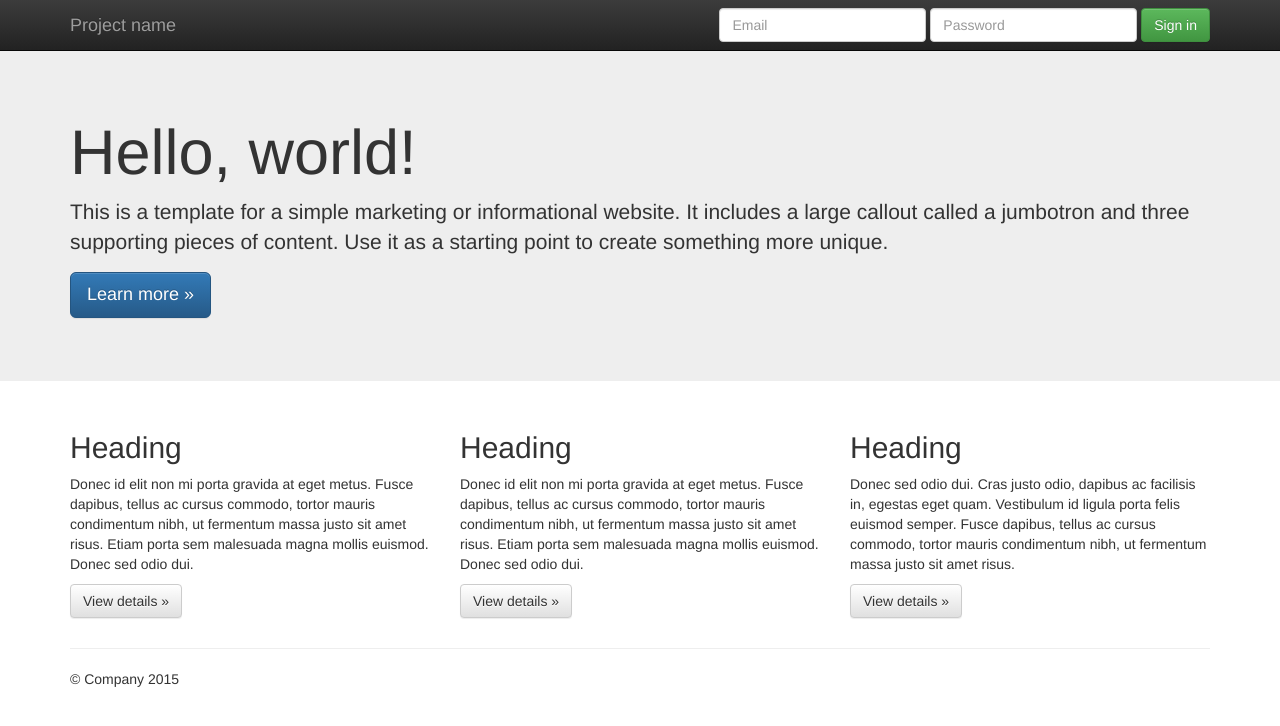
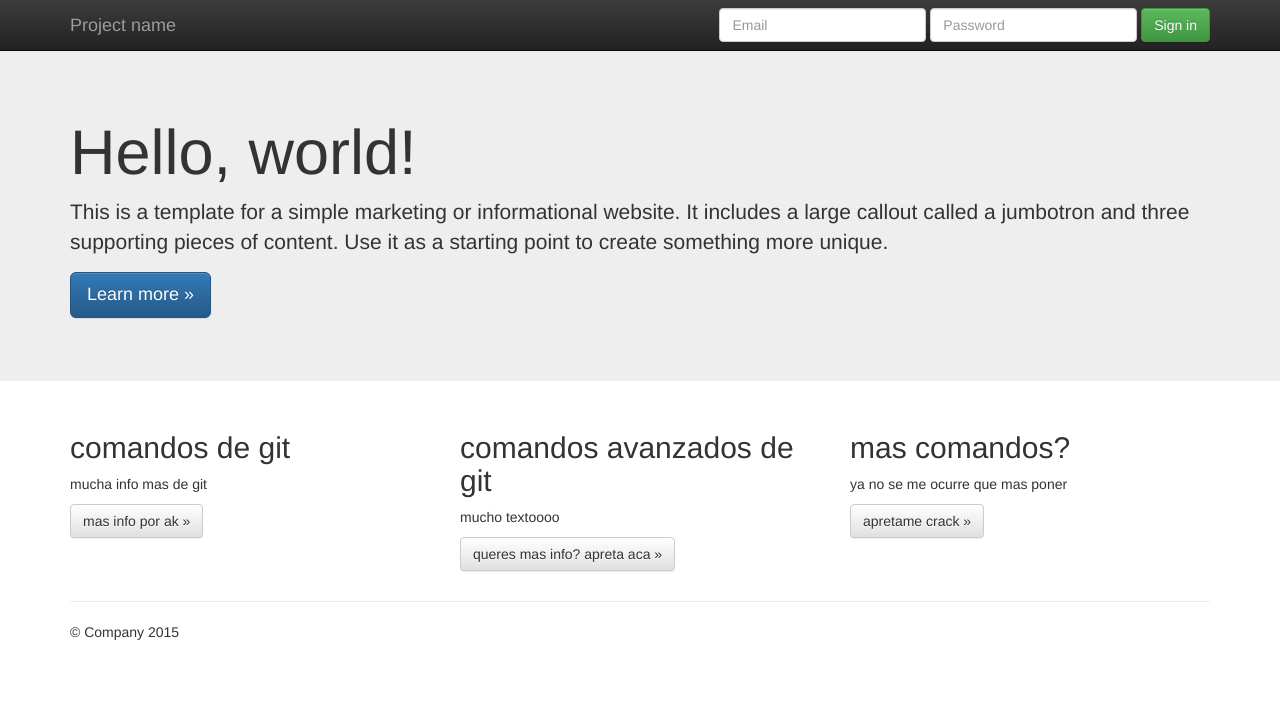
Before and after one commit to rochimag/bootcamp, a plain HTML site: page index.html in a window 1280 px wide. Drawn offline with nearby package versions, Linux system fonts and the light colour scheme.

Commit message:
Se actualiza ootra vez el template del proy, se agrega mas contenido de la seccion principal

```diff
--- a/index.html
+++ b/index.html
@@ -65,19 +65,19 @@
       <!-- Example row of columns -->
       <div class="row">
         <div class="col-md-4">
-          <h2>Heading</h2>
-          <p>Donec id elit non mi porta gravida at eget metus. Fusce dapibus, tellus ac cursus commodo, tortor mauris condimentum nibh, ut fermentum massa justo sit amet risus. Etiam porta sem malesuada magna mollis euismod. Donec sed odio dui. </p>
-          <p><a class="btn btn-default" href="#" role="button">View details &raquo;</a></p>
+          <h2>comandos de git</h2>
+          <p>mucha info mas de git </p>
+          <p><a class="btn btn-default" href="#" role="button">mas info por ak &raquo;</a></p>
         </div>
         <div class="col-md-4">
-          <h2>Heading</h2>
-          <p>Donec id elit non mi porta gravida at eget metus. Fusce dapibus, tellus ac cursus commodo, tortor mauris condimentum nibh, ut fermentum massa justo sit amet risus. Etiam porta sem malesuada magna mollis euismod. Donec sed odio dui. </p>
-          <p><a class="btn btn-default" href="#" role="button">View details &raquo;</a></p>
+          <h2>comandos avanzados de git</h2>
+          <p>mucho textoooo </p>
+          <p><a class="btn btn-default" href="#" role="button">queres mas info? apreta aca &raquo;</a></p>
        </div>
         <div class="col-md-4">
-          <h2>Heading</h2>
-          <p>Donec sed odio dui. Cras justo odio, dapibus ac facilisis in, egestas eget quam. Vestibulum id ligula porta felis euismod semper. Fusce dapibus, tellus ac cursus commodo, tortor mauris condimentum nibh, ut fermentum massa justo sit amet risus.</p>
-          <p><a class="btn btn-default" href="#" role="button">View details &raquo;</a></p>
+          <h2> mas comandos?</h2>
+          <p>ya no se me ocurre que mas poner</p>
+          <p><a class="btn btn-default" href="#" role="button"> apretame crack &raquo;</a></p>
         </div>
       </div>
 
```
